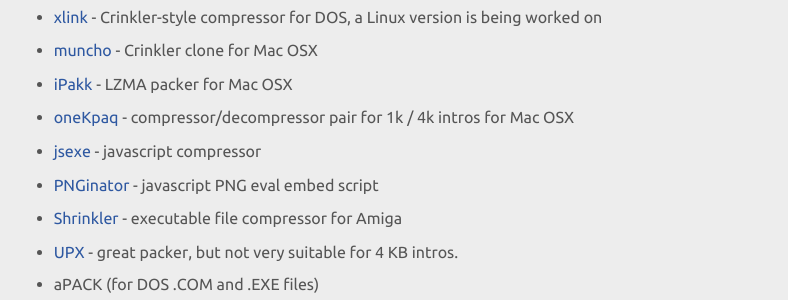
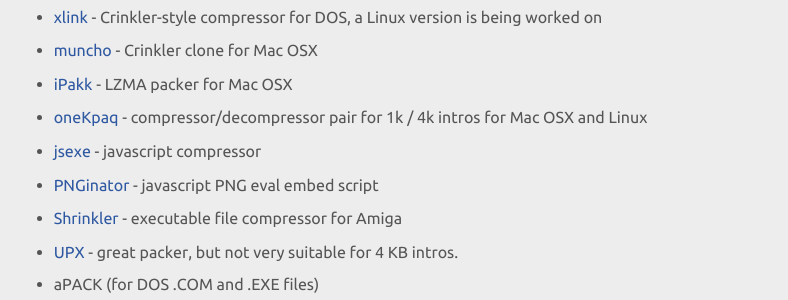
Before and after one commit to in4k/in4k.github.io, a Jekyll site: the page built from wiki/exe-packers-tweakers-and-linkers.markdown, in a window 1280 px wide and 900 px high, scrolled down 338 px. Shown: the part 152-452 px from the top of the window, without its empty margins (138-926 px from the left). Built offline with Jekyll 4.4.1, drawn with Linux system fonts in a browser that asks for light colours.

Commit message:
Update exe-packers-tweakers-and-linkers.markdown

```diff
--- a/wiki/exe-packers-tweakers-and-linkers.markdown
+++ b/wiki/exe-packers-tweakers-and-linkers.markdown
@@ -27,7 +27,7 @@
 
 * [iPakk](http://www.pouet.net/prod.php?which=29185) - LZMA packer for Mac OSX
 
-* [oneKpaq](http://www.pouet.net/prod.php?which=66926) - compressor/decompressor pair for 1k / 4k intros for Mac OSX
+* [oneKpaq](http://www.pouet.net/prod.php?which=66926) - compressor/decompressor pair for 1k / 4k intros for Mac OSX and Linux
 
 * [jsexe](http://creativejs.com/2012/06/jsexe-javascript-compressor/) - javascript compressor
 
```
